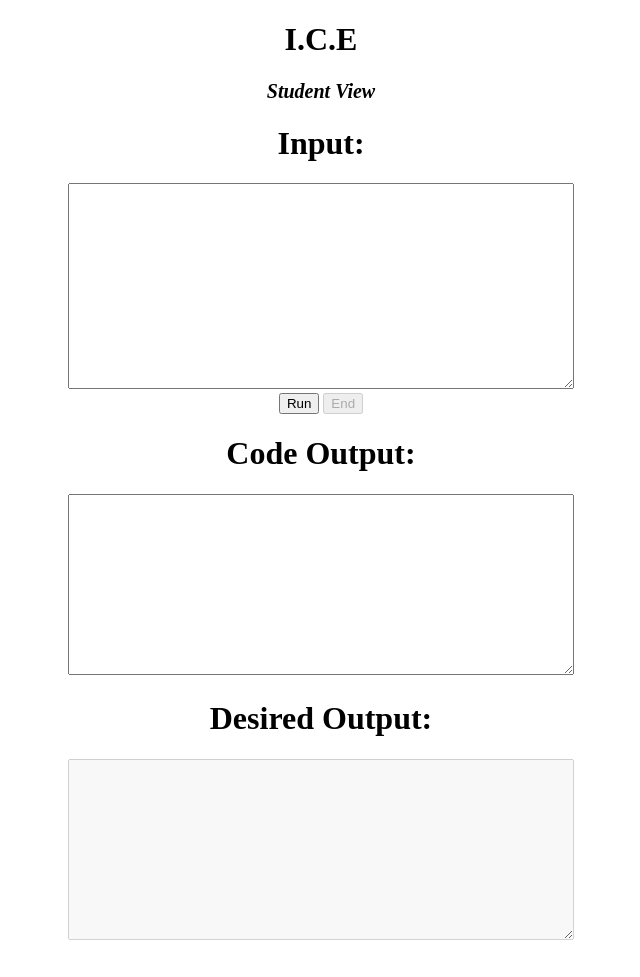
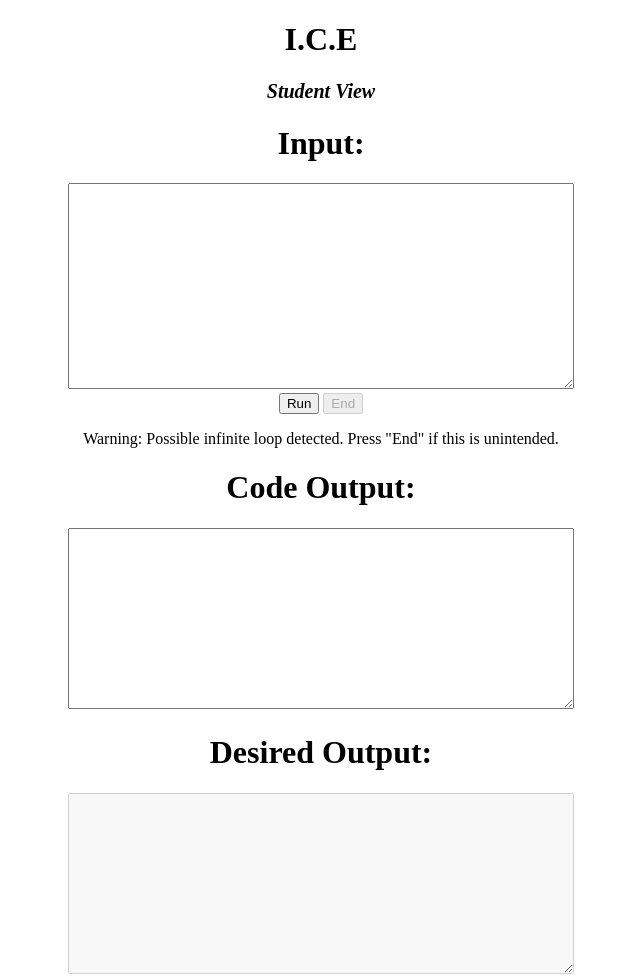
Before and after one commit to jncraton/ice, a website: page www/student.html in a window 1280 px wide. Shown: the whole page, without its empty margins (319-959 px from the left). Drawn offline with Linux system fonts and the light colour scheme.

Commit message:
Implement warning box for potential infinite loop

```diff
--- a/www/student.html
+++ b/www/student.html
@@ -21,6 +21,12 @@
         <button id="run-button">Run</button>
         <button id="end-button" disabled>End</button>
         <p id="time-displayed"></p>
+
+      <!-- Warning Box -->
+      <div id="warning-box" class="warningHidden">
+        Warning: Possible infinite loop detected. Press "End" if this is unintended.
+      </div>
+
         <h1>Code Output:</h1>
         <textarea id="code-output"></textarea>
         <h1>Desired Output:</h1>
```
